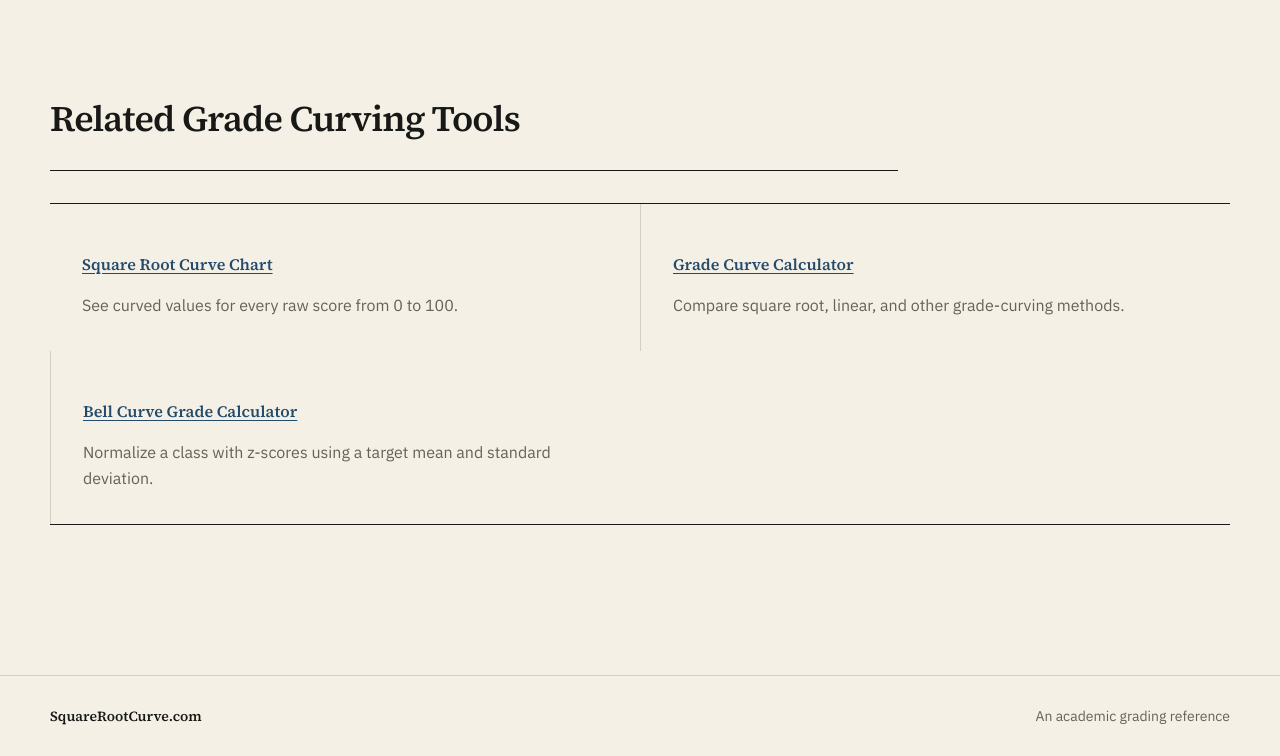
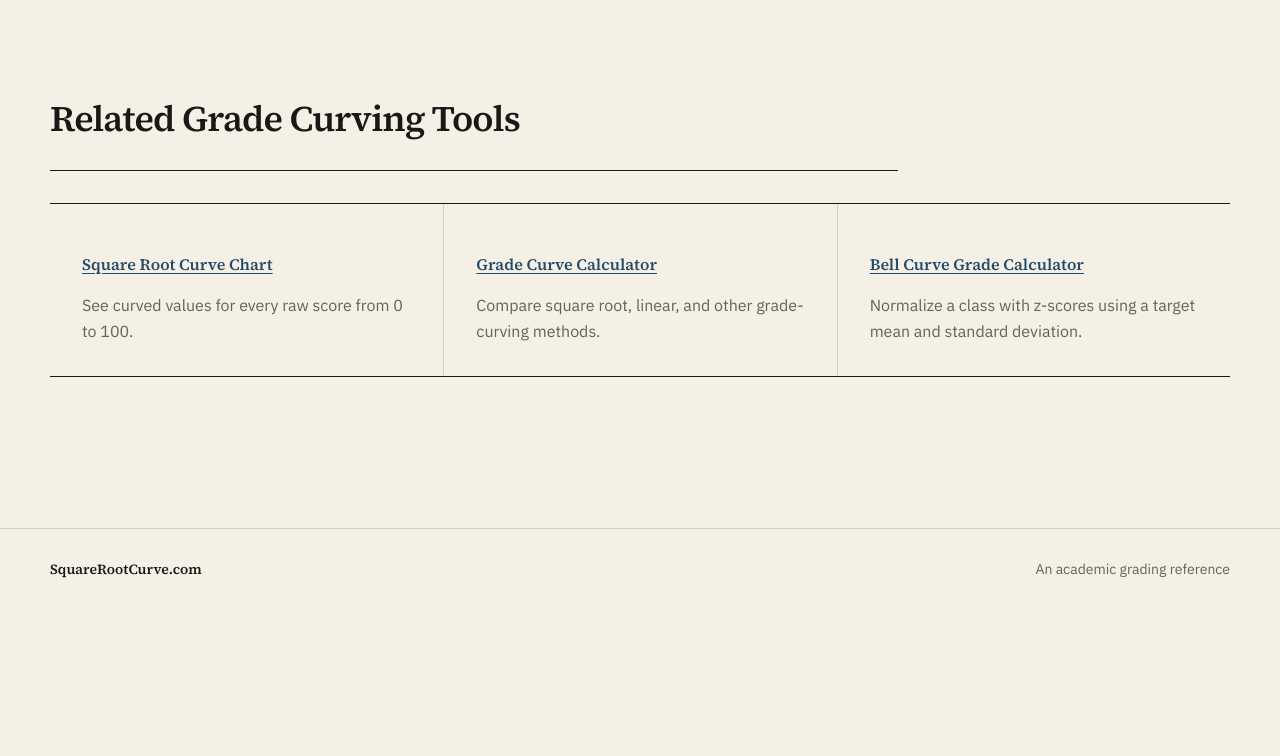
Before and after one commit to zeeshansarwar12/squarerootcurve, an Astro site: page / in a window 1280 px wide. Shown: the part 7515-8271 px from the top of the page. After the commit the page ends 8124 px from the top, so only its background shows below. Built offline with nearby package versions, Linux system fonts and the light colour scheme; Astro itself is replaced by a stand-in of ours.

Commit message:
Support three related grading tools

```diff
--- a/src/styles/global.css
+++ b/src/styles/global.css
@@ -1343,7 +1343,7 @@
 
   .related-resource-list {
     display: grid;
-    grid-template-columns: repeat(2, minmax(0, 1fr));
+    grid-template-columns: repeat(3, minmax(0, 1fr));
     margin-top: var(--space-5);
     border-block: var(--border-width) solid var(--ink);
   }
```
